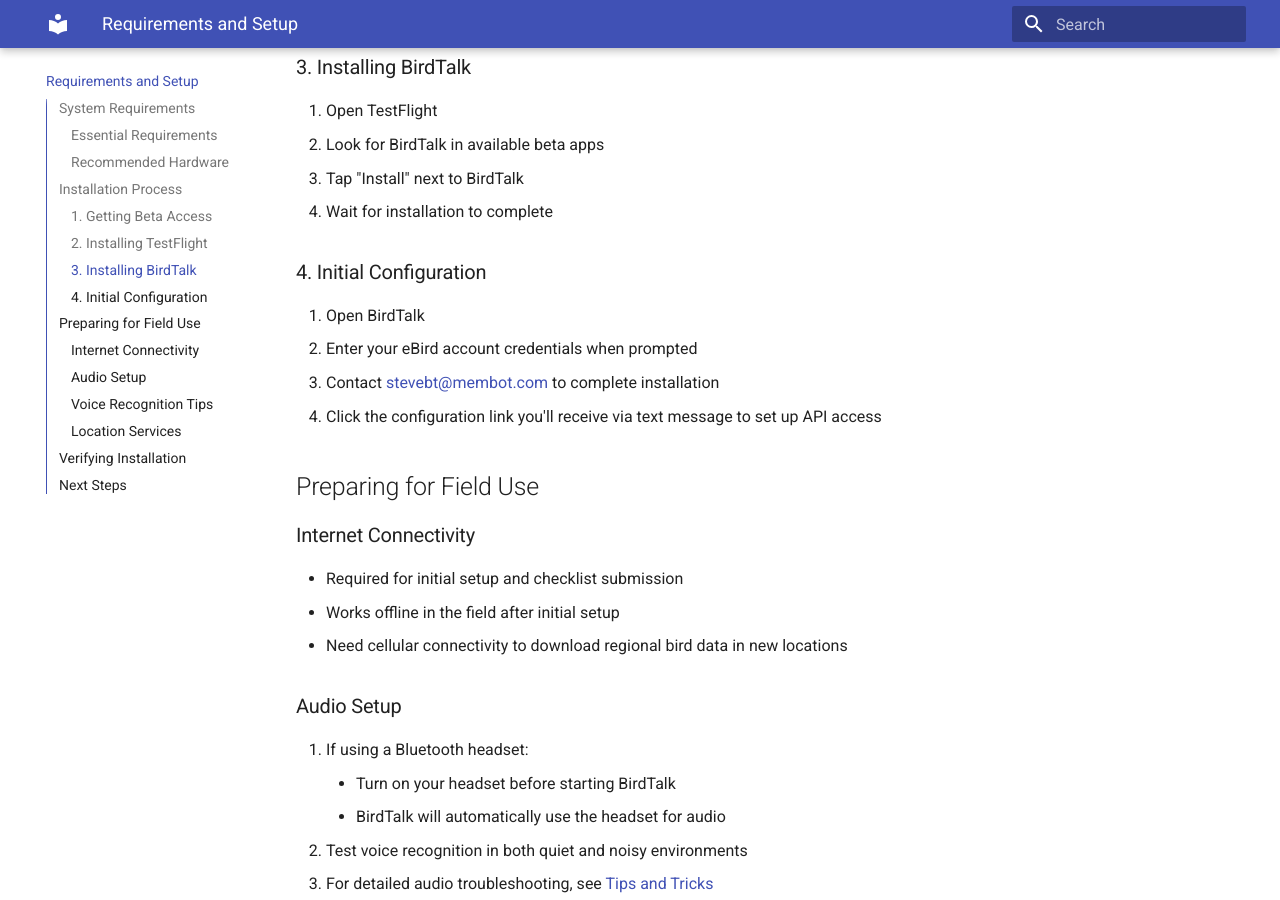
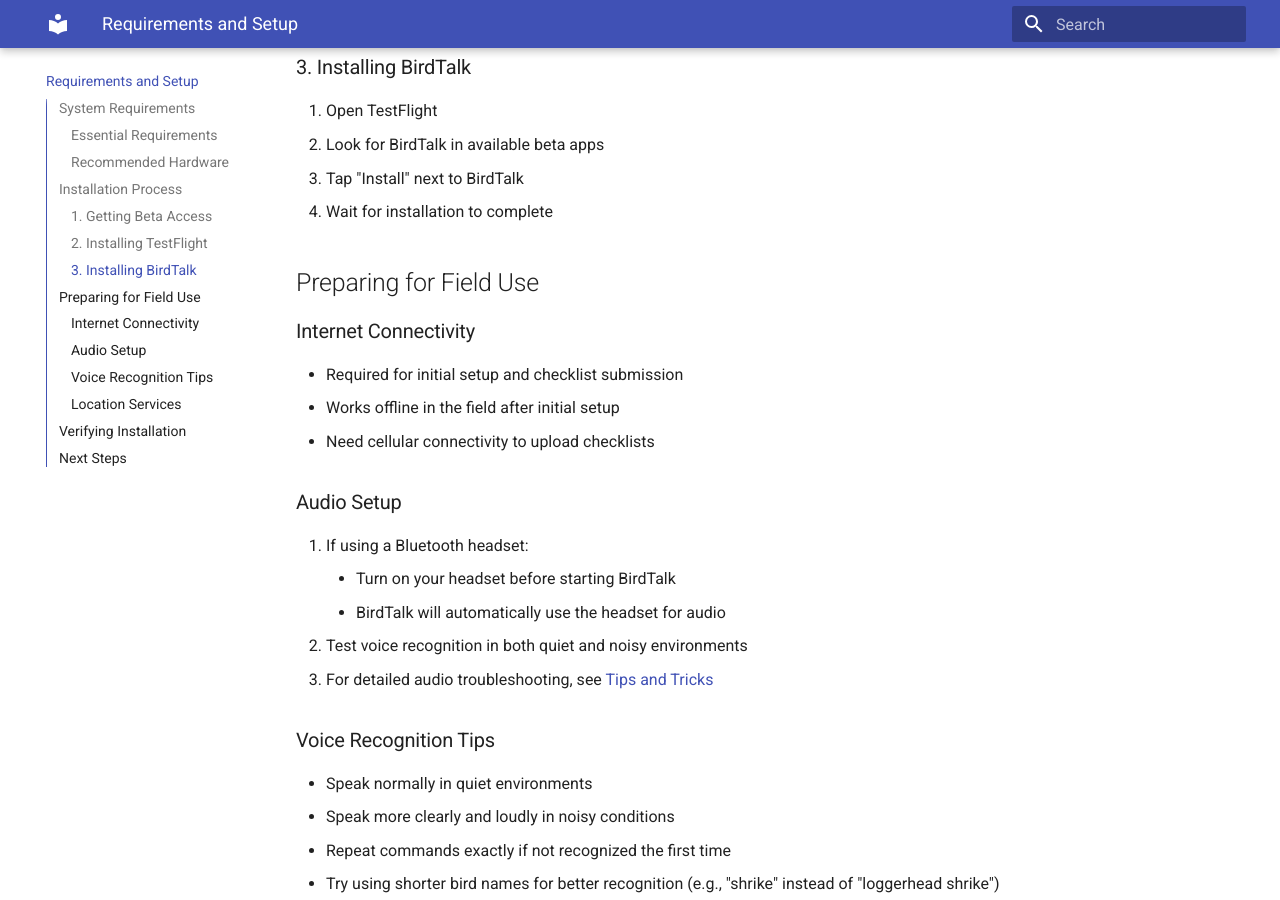
Before and after one commit to johncallender/birdtalk-docs, an MkDocs documentation site: the page built from docs/installation/requirements-and-setup.md, in a window 1280 px wide and 900 px high, scrolled down 1429 px. Built offline with MkDocs 1.6.1 and Material for MkDocs 9.7.7, drawn with Linux system fonts in a browser that asks for light colours; some of the changed text lies outside the part shown.

Commit message:
No need to contact Steve during installation

```diff
--- a/docs/installation/requirements-and-setup.md
+++ b/docs/installation/requirements-and-setup.md
@@ -3,9 +3,9 @@
 ## System Requirements
 
 ### Essential Requirements
-- iPhone 6s or newer [Steve to confirm]
-- iOS 15.0 or later [Steve to confirm]
-- At least 100MB of free storage space [Steve to confirm]
+- iPhone 11 or newer
+- iOS 18.0 or later
+- At least 250MB of free storage space
 - Apple ID for TestFlight access
 - eBird account (create one at [eBird.org](https://ebird.org) if needed)
 
@@ -46,18 +46,12 @@
 3. Tap "Install" next to BirdTalk
 4. Wait for installation to complete
 
-### 4. Initial Configuration
-1. Open BirdTalk
-2. Enter your eBird account credentials when prompted
-3. Contact [stevebt@membot.com](mailto:stevebt@membot.com) to complete installation
-4. Click the configuration link you'll receive via text message to set up API access
-
 ## Preparing for Field Use
 
 ### Internet Connectivity
 - Required for initial setup and checklist submission
 - Works offline in the field after initial setup
-- Need cellular connectivity to download regional bird data in new locations
+- Need cellular connectivity to upload checklists
 
 ### Audio Setup
 1. If using a Bluetooth headset:
```
